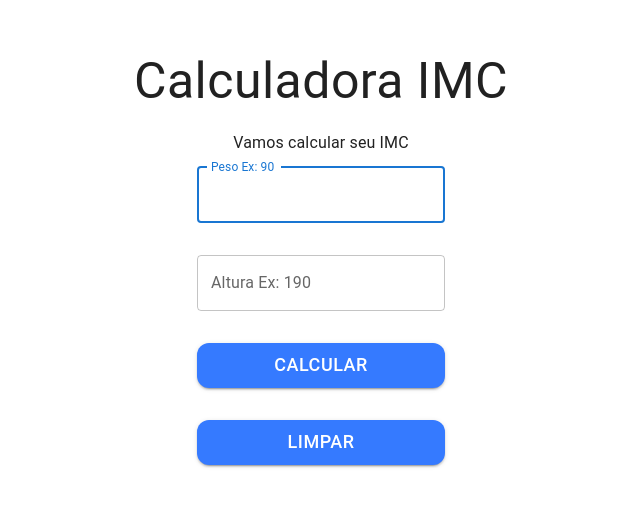
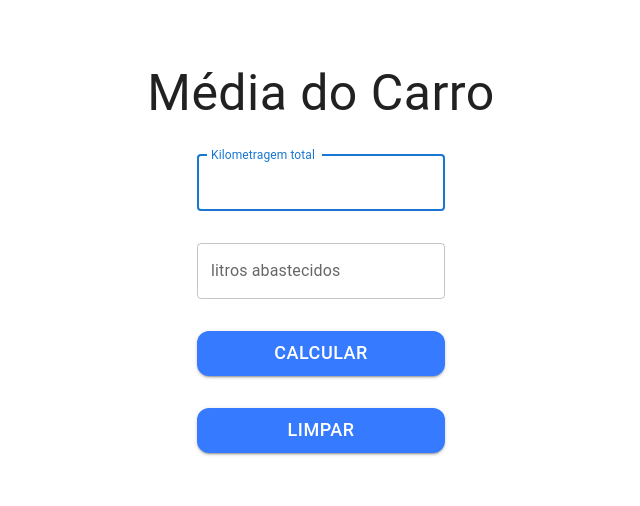
Before and after one commit to RiegL/IMC, a React (Create React App) app: page / in a window 1280 px wide. Shown: the part 134-640 px from the top of the page, without its empty margins (319-959 px from the left). Built offline with nearby package versions, Linux system fonts and the light colour scheme.

Commit message:
Media do carro

```diff
--- a/src/App.js
+++ b/src/App.js
@@ -9,35 +9,24 @@ import Container from "@mui/material/Container";
 
 
 export default function App() {
-  const [peso, setPeso] = useState(""); //para digitar o peso/algura e ficar armazenado para depois realizar o calc
-  const [altura, setAltura] = useState("");
+  const [kilometragem, setKilometragem] = useState(""); //para digitar o peso/algura e ficar armazenado para depois realizar o calc
+  const [combustivel, setCombustivel] = useState("");
   const [mensagem, setMensagem] = useState("");
   const [limparMensagem, setLimparMensagem] = useState("false"); // estado para limpar a mensagem
 
-  function calcularIMC() {
-    //função calcular o IMC
-    const alt = altura / 100; // vai ser a altura dividido por 100
-    const imc = peso / (alt * alt); // peso dividido por alt X alt
+  function calcularMediaCarro() {
+      const media =  kilometragem / combustivel ;
 
-    if (imc < 18.6) {
-      setMensagem("Você está abaixo do peso! Seu IMC é: " + imc.toFixed(2));
-    } else if (imc >= 18.6 && imc < 24.9) {
-      setMensagem("Você está no peso ideal! Seu IMC é: " + imc.toFixed(2));
-    } else if (imc >= 24.9 && imc < 34.9) {
-      setMensagem(
-        "Você está levemente acima do peso! Seu IMC é: " + imc.toFixed(2)
-      );
-    } else if (imc > 34.9) {
-      setMensagem("Cuidado obesidade! Seu IMC é: " + imc.toFixed(2));
-    }
+      setMensagem("Média do seu carro é: " + media.toFixed(2));
+
 
     setLimparMensagem(false); // redefinir o estado para false após o cálculo
   }
 
   function limparMensagemBotao() {
     setMensagem(""); // limpar mensagem
-    setAltura(""); // limpar altura
-    setPeso(""); // limpar peso
+    setKilometragem(""); // limpar altura
+    setCombustivel(""); // limpar peso
     setLimparMensagem(true); // definir o estado para true para indicar que a mensagem deve ser limpa
   }
 
@@ -48,30 +37,31 @@ export default function App() {
         <Box sx={{ bgcolor: "#fffff", height: "100vh" }}>
           <div className="app">
             <Typography sx={{ fontSize: [35, 40, 50] }}>
-              Calculadora IMC
+              Média do Carro
             </Typography>
-            <span>Vamos calcular seu IMC</span>
+            <br></br>
             <div className="area-input">
               {/* usado biblioteca mui */}
 
               <Stack spacing={4}>
                 <TextField
                   autoFocus
-                  label="Peso Ex: 90"
-                  value={peso}
+                  label="Kilometragem total"
+                  value={kilometragem}
                   onChange={(e) => {
-                    setPeso(e.target.value);
+                    setKilometragem(e.target.value);
+                    setLimparMensagem(false);
                   }}
                 />
                 <TextField
-                  label="Altura Ex: 190"
-                  value={altura}
+                  label="litros abastecidos"
+                  value={combustivel}
                   onChange={(e) => {
-                    setAltura(e.target.value);
+                    setCombustivel(e.target.value);
                     setLimparMensagem(false);
                   }}
                 />
-                <Button variant="contained" color="success" onClick={calcularIMC}>Calcular</Button>
+                <Button variant="contained" color="success" onClick={calcularMediaCarro}>Calcular</Button>
                 <Button variant="contained" color="error" onClick={limparMensagemBotao}>Limpar</Button>
 
                 {/* <button onClick={calcularIMC} color:sucess>Calcular</button> */}
```
Also changed, not shown: src/login.js (deleted).
